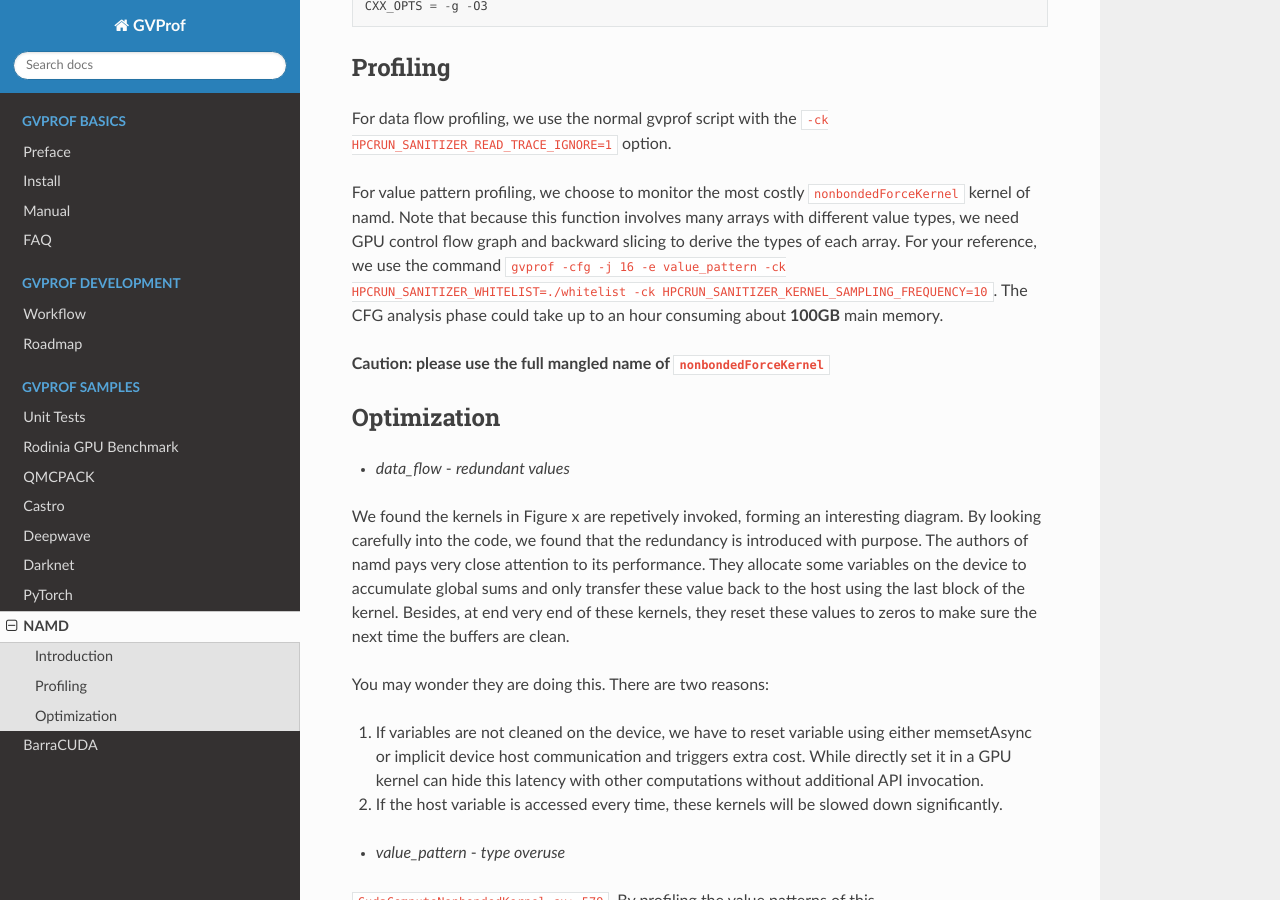
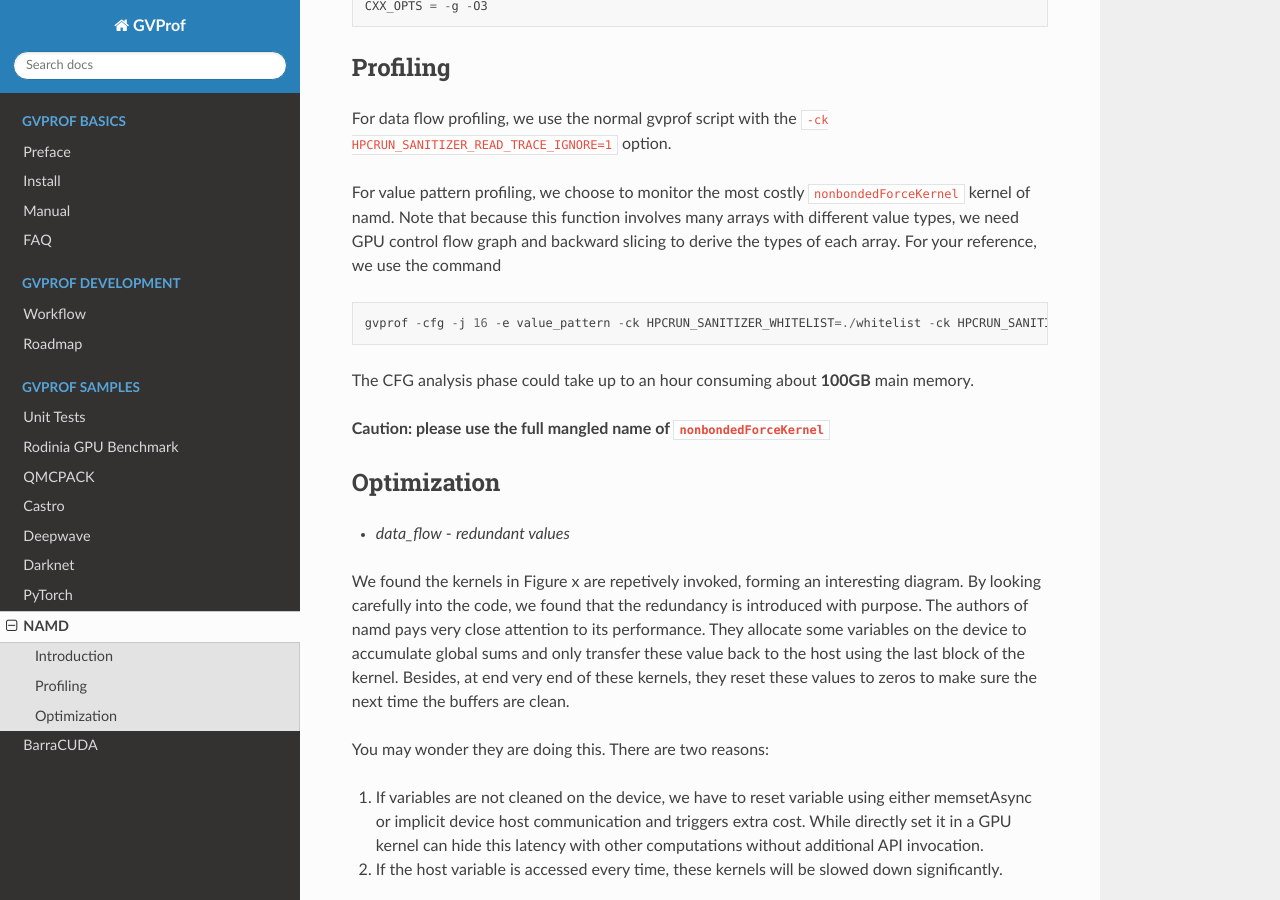
Before and after one commit to GVProf/GVProf, a Sphinx documentation site: the page built from docs/namd.md, in a window 1280 px wide and 900 px high, scrolled down 466 px. Built offline with Sphinx 7.4.7 and the Read the Docs theme 2.0.0, drawn with Linux system fonts in a browser that asks for light colours; pages that are not in the unit, such as notebooks, are missing from menus.

Commit message:
Doc fixes

````diff
--- a/docs/namd.md
+++ b/docs/namd.md
@@ -17,7 +17,12 @@ CXX_OPTS = -g -O3
 
 For data flow profiling, we use the normal gvprof script with the `-ck HPCRUN_SANITIZER_READ_TRACE_IGNORE=1` option.
 
-For value pattern profiling, we choose to monitor the most costly `nonbondedForceKernel` kernel of namd. Note that because this function involves many arrays with different value types, we need GPU control flow graph and backward slicing to derive the types of each array. For your reference, we use the command `gvprof -cfg -j 16 -e value_pattern -ck HPCRUN_SANITIZER_WHITELIST=./whitelist -ck HPCRUN_SANITIZER_KERNEL_SAMPLING_FREQUENCY=10`. The CFG analysis phase could take up to an hour consuming about **100GB** main memory.
+For value pattern profiling, we choose to monitor the most costly `nonbondedForceKernel` kernel of namd. Note that because this function involves many arrays with different value types, we need GPU control flow graph and backward slicing to derive the types of each array.
+For your reference, we use the command
+```
+gvprof -cfg -j 16 -e value_pattern -ck HPCRUN_SANITIZER_WHITELIST=./whitelist -ck HPCRUN_SANITIZER_KERNEL_SAMPLING_FREQUENCY=10
+```
+The CFG analysis phase could take up to an hour consuming about **100GB** main memory.
 
 **Caution: please use the full mangled name of `nonbondedForceKernel`**
 
````
Also changed, not shown: docs/darknet.md (+5 -1 lines).
